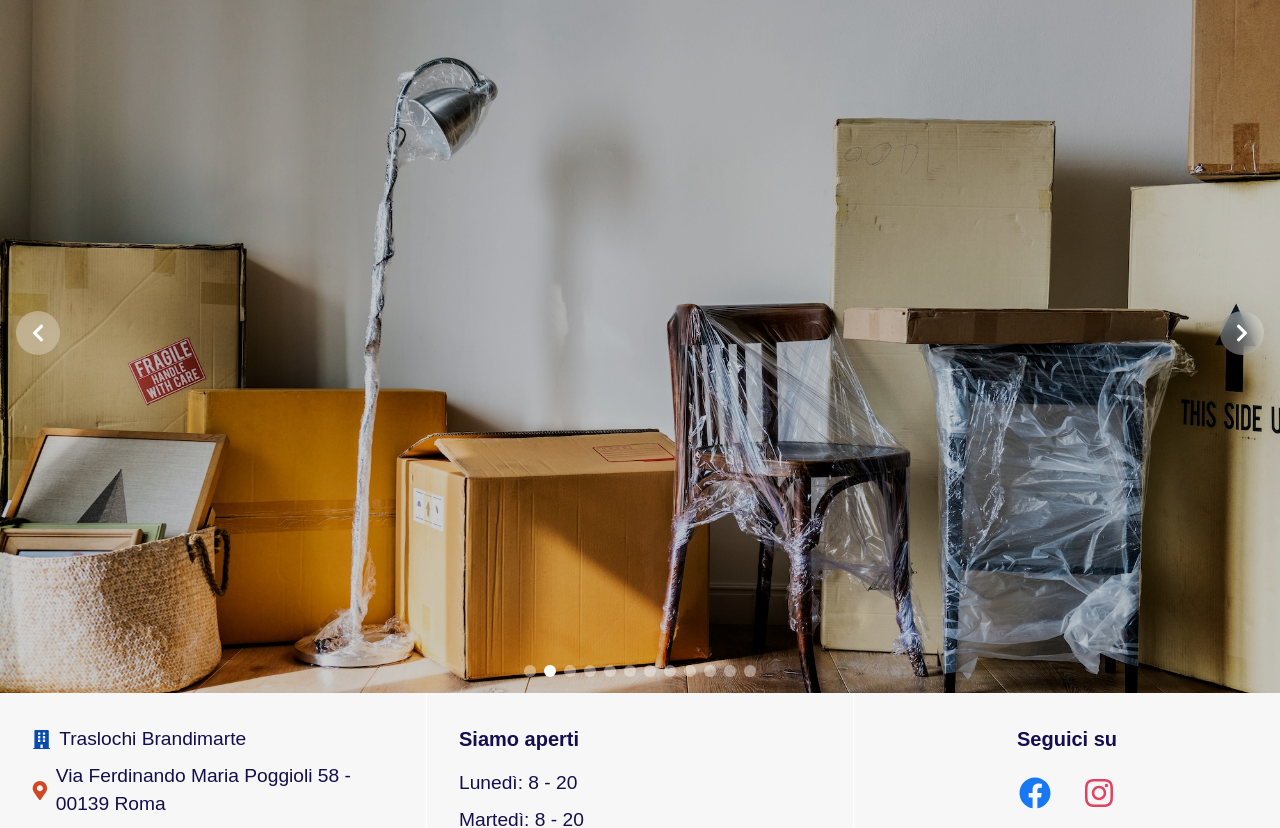
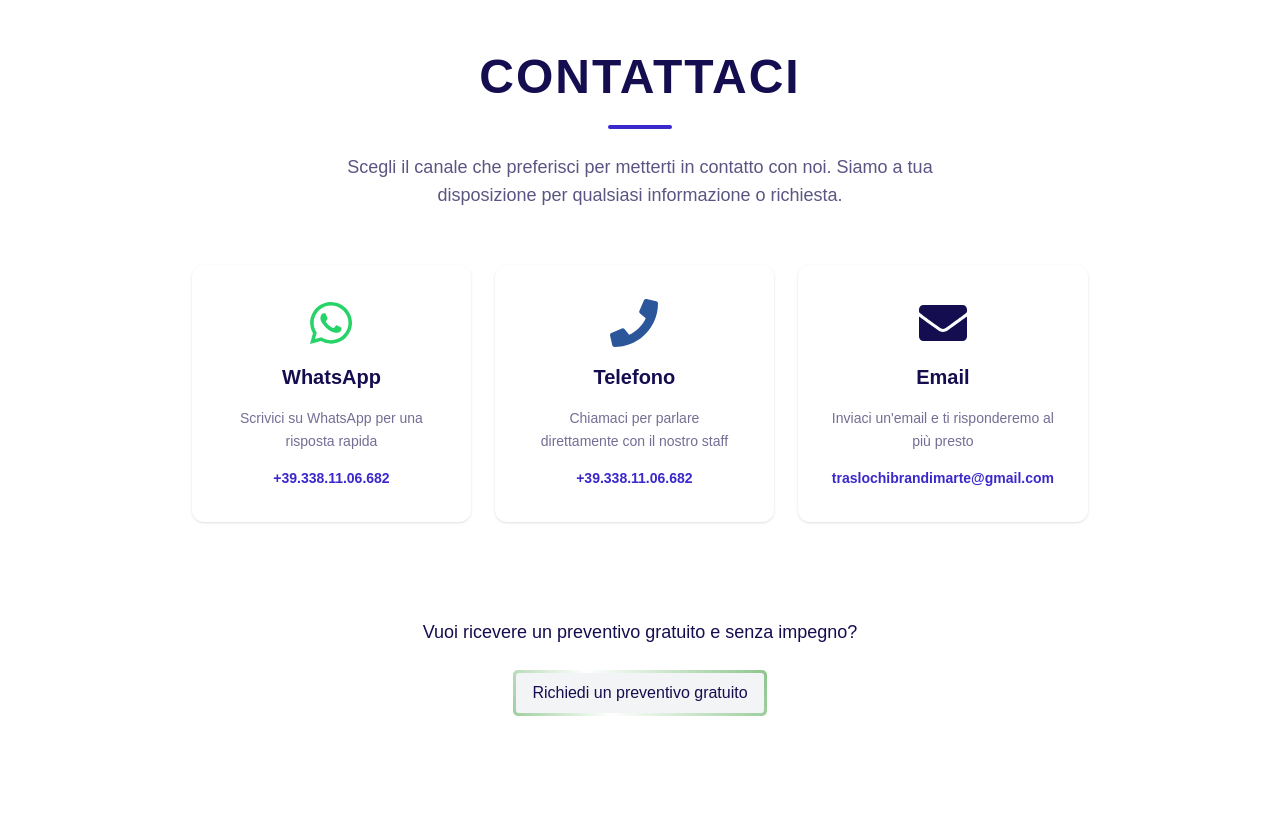
Before and after one commit to MarcoValeri/brandimarte-app, a Next.js app: page /contatti in a window 1280 px wide. Shown: the part 680-1508 px from the top of the page. Built offline with nearby package versions, Linux system fonts and the light colour scheme; a web font is replaced by a local one.

Commit message:
Add ContactForm

```diff
--- /dev/null
+++ b/app/components/ContactForm/ContactForm.tsx
@@ -0,0 +1,86 @@
+import { FaWhatsapp, FaPhone, FaEnvelope } from "react-icons/fa";
+import ButtonQuote from "../ButtonQuote/ButtonQuote";
+
+const contactOptions = [
+    {
+        icon: FaWhatsapp,
+        label: "WhatsApp",
+        description: "Scrivici su WhatsApp per una risposta rapida",
+        detail: "+39.338.11.06.682",
+        href: "https://wa.me/393381106682?text=Salve%2C%20vorrei%20informazioni%20sui%20vostri%20servizi.",
+        iconColor: "text-[#25D366]",
+        hoverBorder: "hover:border-[#25D366]",
+    },
+    {
+        icon: FaPhone,
+        label: "Telefono",
+        description: "Chiamaci per parlare direttamente con il nostro staff",
+        detail: "+39.338.11.06.682",
+        href: "tel:+393381106682",
+        iconColor: "text-[#2b579a]",
+        hoverBorder: "hover:border-[#2b579a]",
+    },
+    {
+        icon: FaEnvelope,
+        label: "Email",
+        description: "Inviaci un'email e ti risponderemo al più presto",
+        detail: "traslochibrandimarte@gmail.com",
+        href: "mailto:traslochibrandimarte@gmail.com?subject=Richiesta%20informazioni",
+        iconColor: "text-blue-font",
+        hoverBorder: "hover:border-blue-font",
+    },
+];
+
+const ContactForm = () => {
+    return (
+        <section className="py-12 px-4 md:py-20 md:px-8 font-[family-name:var(--font-noto-serif-tc-nf)]">
+            <div className="max-w-4xl mx-auto">
+                {/* Title */}
+                <h2 className="text-center text-2xl md:text-5xl uppercase font-bold text-blue-font tracking-[2px] mb-4 md:mb-6">
+                    Contattaci
+                </h2>
+                <div className="w-16 h-1 bg-blue-link mx-auto rounded-full mb-6" />
+                <p className="text-center text-blue-font/70 mb-10 md:mb-14 text-lg max-w-2xl mx-auto">
+                    Scegli il canale che preferisci per metterti in contatto con noi.
+                    Siamo a tua disposizione per qualsiasi informazione o richiesta.
+                </p>
+
+                {/* Contact cards */}
+                <div className="flex flex-col md:flex-row gap-6 mb-14">
+                    {contactOptions.map((option) => (
+                        <a
+                            key={option.label}
+                            href={option.href}
+                            target={option.label === "WhatsApp" ? "_blank" : undefined}
+                            className={`flex-1 flex flex-col items-center gap-4 bg-white rounded-xl p-8 shadow-sm border-2 border-transparent no-underline transition-all duration-300 hover:shadow-lg hover:-translate-y-1 ${option.hoverBorder}`}
+                        >
+                            <option.icon className={`text-5xl ${option.iconColor}`} />
+                            <h3 className="text-xl font-bold text-blue-font">
+                                {option.label}
+                            </h3>
+                            <p className="text-blue-font/60 text-center text-sm leading-relaxed">
+                                {option.description}
+                            </p>
+                            <span className="font-bold text-blue-link text-sm">
+                                {option.detail}
+                            </span>
+                        </a>
+                    ))}
+                </div>
+
+                {/* Preventivo CTA */}
+                <div className="text-center bg-white/60 rounded-xl py-10 px-6">
+                    <p className="text-blue-font text-lg mb-6">
+                        Vuoi ricevere un preventivo gratuito e senza impegno?
+                    </p>
+                    <ButtonQuote
+                        label="Richiedi un preventivo gratuito"
+                        href="/preventivi/preventivo-gratuito"
+                    />
+                </div>
+            </div>
+        </section>
+    );
+};
+
+export default ContactForm;
--- a/app/contatti/page.tsx
+++ b/app/contatti/page.tsx
@@ -1,4 +1,5 @@
 import Carousel from "../components/Carousel/Carousel";
+import ContactForm from "../components/ContactForm/ContactForm";
 import Footer from "../components/Footer/Footer";
 import Header from "../components/Header/Header";
 
@@ -7,11 +8,12 @@ const ContattiPage = () => {
         <div>
             <Header subtitle="Contatti" />
             <main>
+                <ContactForm />
                 <Carousel />
             </main>
             <Footer />
         </div>
-    )
-}
+    );
+};
 
 export default ContattiPage;
```
